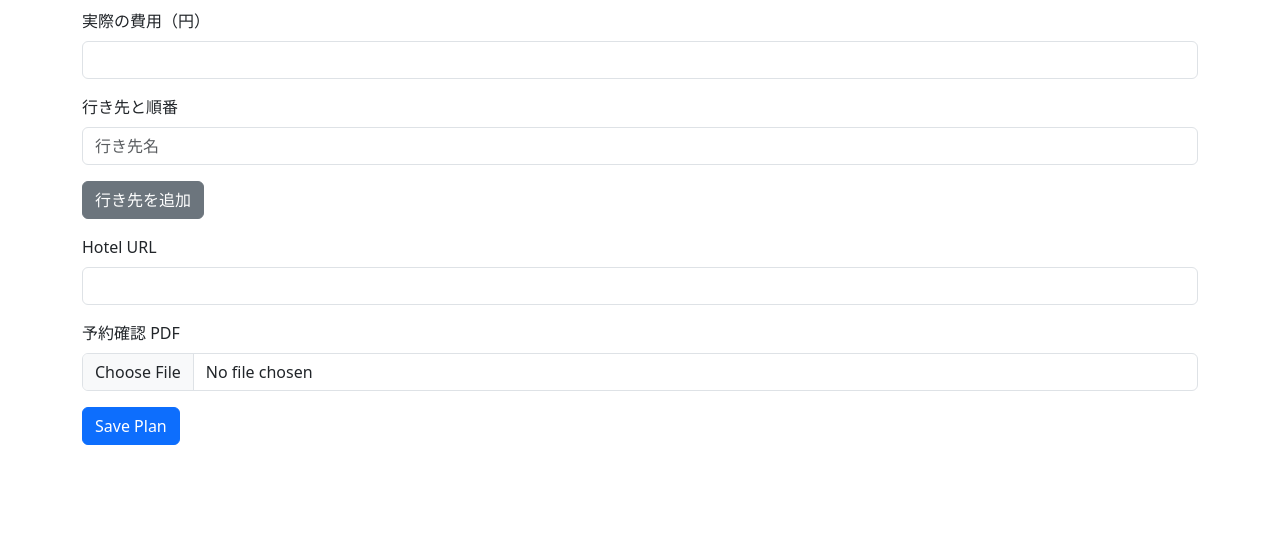
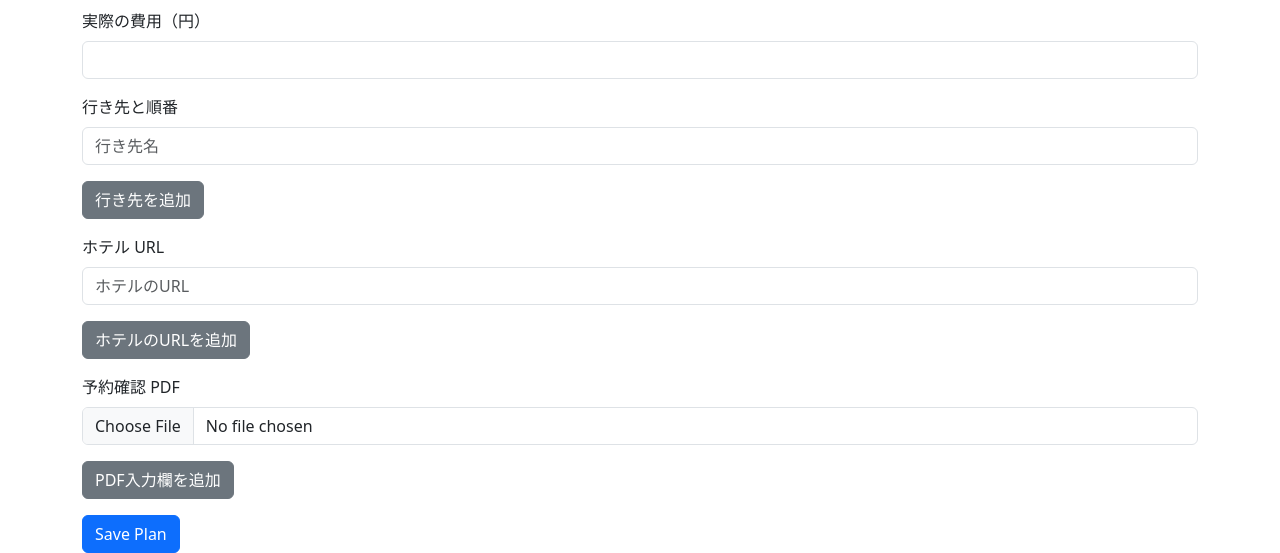
Before and after one commit to Onzoro-rento/flask_app, a Flask app: page /create in a window 1280 px wide. Shown: the part 659-1212 px from the top of the page. Before the commit the page ends 1104 px from the top, so only its background shows below. Run offline with Flask 3, Linux system fonts and the light colour scheme.

Commit message:
Update create_plan.html
app.pyの更新に従い、テンプレートの編集を行いました。

```diff
--- a/templates/create_plan.html
+++ b/templates/create_plan.html
@@ -49,23 +49,60 @@
             <button type="button" class="btn btn-secondary mt-2" id="add-destination">行き先を追加</button>
         </div>
         <script>
-            document.getElementById('add-destination').addEventListener('click', function() {
+            document.getElementById('add-destination').addEventListener('click', function () {
                 const container = document.getElementById('destinations-container');
-                const newInput = document.createElement('div');
-                newInput.classList.add('destination-item');
-                newInput.innerHTML = `<input type="text" class="form-control mb-2" name="destinations[]" placeholder="行き先名">`;
-                container.appendChild(newInput);
+                const input = document.createElement('input');
+                input.type = 'text';
+                input.name = 'destinations[]';
+                input.className = 'form-control mb-2';
+                input.placeholder = '行き先名';
+                container.appendChild(input);
             });
-            </script>
+        </script>
+
 
         <div class="mb-3">
-            <label for="hotel_url" class="form-label">Hotel URL</label>
-            <input type="url" class="form-control" id="hotel_url" name="hotel_url">
+            <label for="hotel_urls" class="form-label">ホテル URL</label>
+            <div id="hotel_urls-container">
+
+                <div class="hotel_url-item">
+                    <input type="text" class="form-control mb-2" name="hotel_urls[]" placeholder="ホテルのURL">
+                </div>
+            </div>
+            <button type="button" class="btn btn-secondary mt-2" id="add-hotel_url">ホテルのURLを追加</button>
         </div>
+        <script>
+            document.getElementById('add-hotel_url').addEventListener('click', function () {
+                const container = document.getElementById('hotel_urls-container');
+                const input = document.createElement('input');
+                input.type = 'text';
+                input.name = 'hotel_urls[]';
+                input.className = 'form-control mb-2';
+                input.placeholder = 'ホテルURL';
+                container.appendChild(input);
+            });
+        </script>
         <div class="mb-3">
-            <label for="confirmation_pdf" class="form-label">予約確認 PDF</label>
-            <input type="file" class="form-control" id="confirmation_pdf" name="confirmation_pdf" accept=".pdf">
+            <label for="pdf_files" class="form-label">予約確認 PDF</label>
+            <div id="pdf_files-container">
+                <div class="pdf-file-item">
+                    <input type="file" class="form-control mb-2" name="pdf_files[]" accept=".pdf">
+                </div>
+            </div>
+            <button type="button" class="btn btn-secondary mt-2" id="add-pdf-file">PDF入力欄を追加</button>
         </div>
+        <script>
+            document.getElementById('add-pdf-file').addEventListener('click', function () {
+                const container = document.getElementById('pdf_files-container');
+                const input = document.createElement('input');
+                input.type = 'file';
+                input.name = 'pdf_files[]';
+                input.className = 'form-control mb-2';
+                input.accept = '.pdf';
+                container.appendChild(input);
+            });
+        </script>
+
         <button type="submit" class="btn btn-primary">Save Plan</button>
     </form>
 
```
